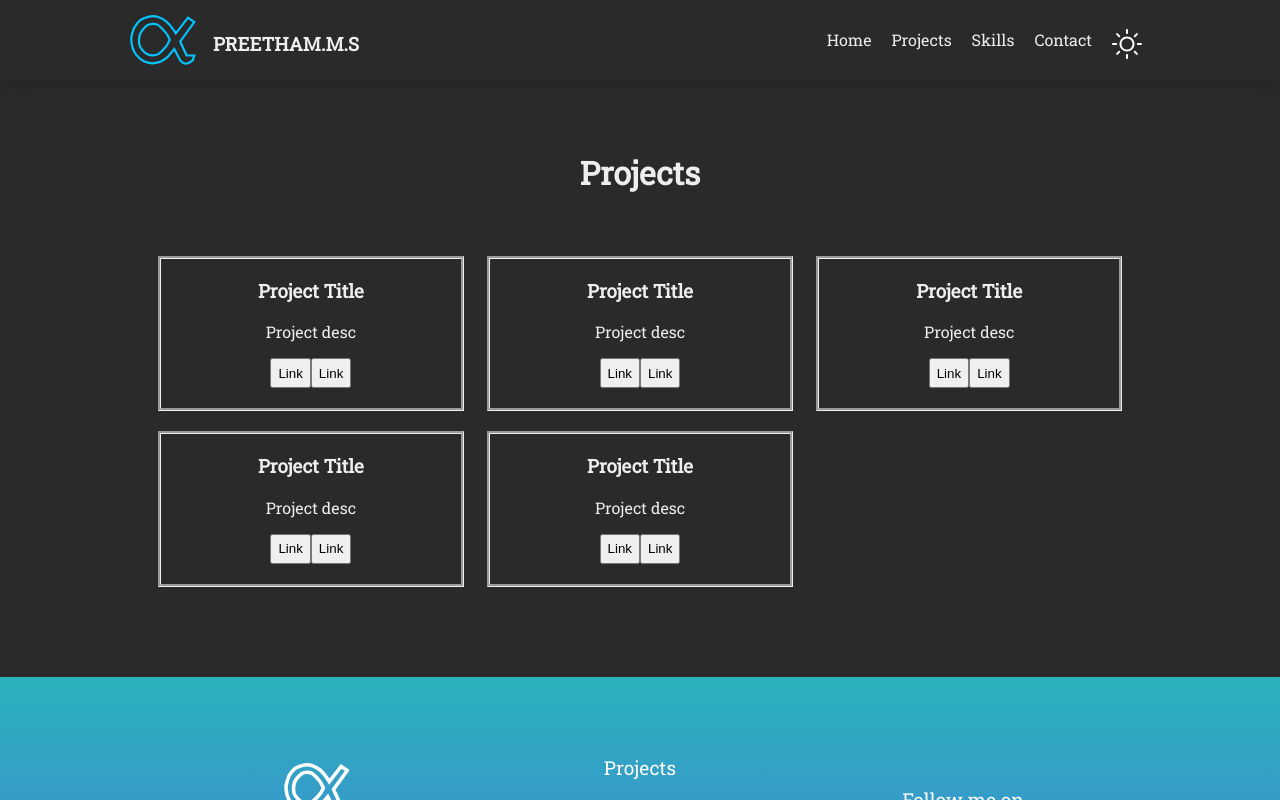
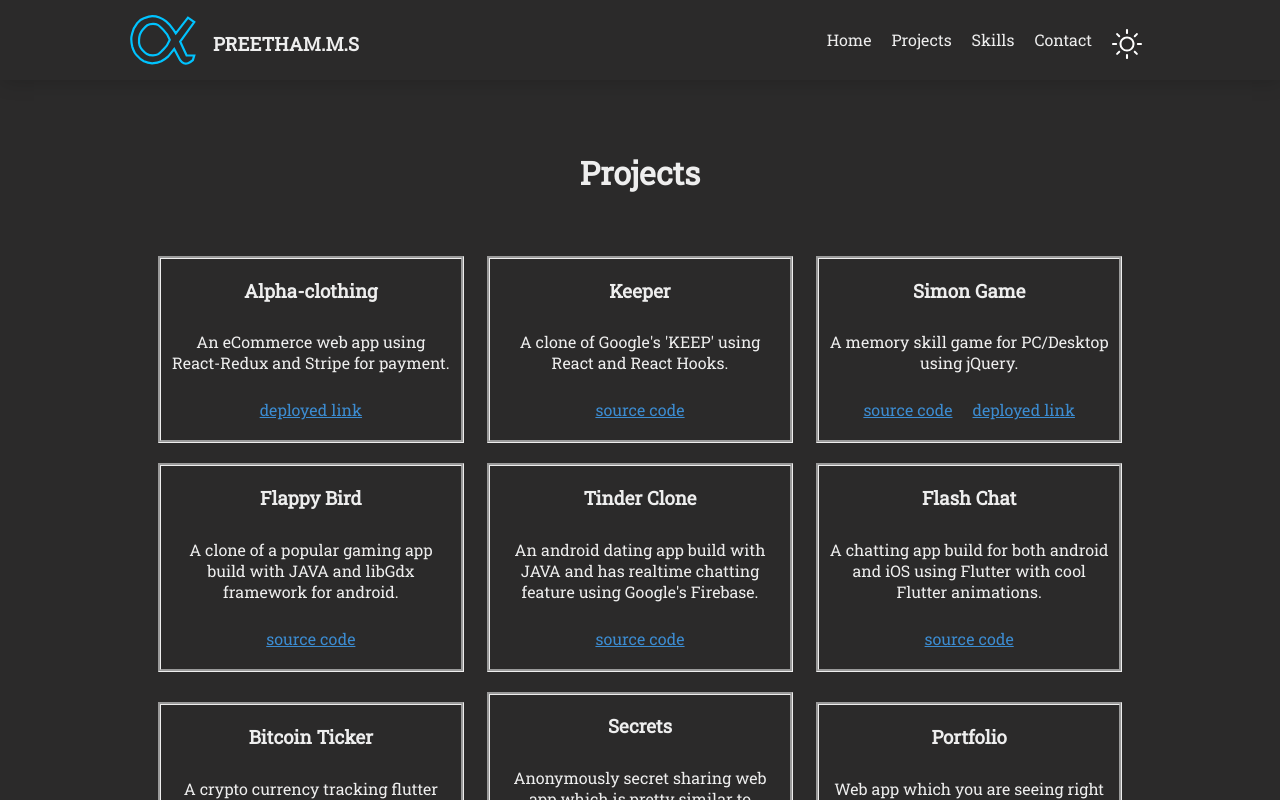
Before and after one commit to PreethamMSalpha/portfolio-v1, a React (Create React App) app: page /projects in a window 1280 px wide. Shown: the top 800 px of the page. Built offline with nearby package versions, Linux system fonts and the light colour scheme.

Commit message:
updated projects page and added projects data

```diff
--- a/src/components/projects/projects.component.jsx
+++ b/src/components/projects/projects.component.jsx
@@ -1,28 +1,56 @@
-import React from "react";
+import React, { useState } from "react";
 import "./projects.style.scss";
 
-function ProjectTile() {
+import Data from "./projects.data.jsx";
+
+function ProjectTile({ id, title, description, git, deploy }) {
   return (
     <div className="border">
-      <h3>Project Title</h3>
-      <p>Project desc</p>
-      <button>Link</button>
-      <button>Link</button>
+      <h3>{title}</h3>
+      <p>{description}</p>
+      {
+        git ? (
+
+            <a href={git}>source code</a>
+
+        ) : ""
+      }
+      {deploy ? (
+
+          <a href={deploy}>deployed link</a>
+
+      ) : " "}
     </div>
   );
 }
 
+// function ProjectTile() {
+//   return (
+//     <div className="border">
+//       <h3>Project Title</h3>
+//       <p>Project desc</p>
+//       <button>Link</button>
+//       <button>Link</button>
+//     </div>
+//   );
+// }
+
 function Projects() {
+  const [projects, setProjects] = useState(Data);
   return (
     <div className="projects">
       <div className="col-sections">
         <h1>Projects</h1>
         <div className="project-component">
-          <ProjectTile />
-          <ProjectTile />
-          <ProjectTile />
-          <ProjectTile />
-          <ProjectTile />
+          {projects.items.map(({ id, title, description, git, deploy }) => (
+            <ProjectTile
+              key={id}
+              title={title}
+              description={description}
+              git={git}
+              deploy={deploy}
+            />
+          ))}
         </div>
       </div>
     </div>
--- /dev/null
+++ b/src/components/projects/projects.data.jsx
@@ -0,0 +1,63 @@
+const projects = {
+  items: [
+    {
+      id: 1,
+      title: "Alpha-clothing",
+      description:"An eCommerce web app using React-Redux and Stripe for payment.",
+      deploy:"https://alpha-clothing-live.herokuapp.com/",
+    },
+    {
+      id: 2,
+      title: "Keeper",
+      description:"A clone of Google's 'KEEP' using React and React Hooks.",
+      git:"https://github.com/PreethamMSalpha/Keeper",
+      deploy: ""
+    },
+
+    {
+      id: 4,
+      title: "Simon Game",
+      description:"A memory skill game for PC/Desktop using jQuery.",
+      git:"https://github.com/PreethamMSalpha/Simon-Game",
+      deploy:"https://preethammsalpha.github.io/Simon-Game/"
+    },
+    {
+      id: 5,
+      title: "Flappy Bird",
+      description:"A clone of a popular gaming app build with JAVA and libGdx framework for android.",
+      git:"https://github.com/PreethamMSalpha/Flappy-Bird"
+    },
+    {
+      id: 6,
+      title: "Tinder Clone",
+      description:"An android dating app build with JAVA and has realtime chatting feature using Google's Firebase.",
+      git:"https://github.com/PreethamMSalpha/Tinder-clone"
+    },
+    {
+      id: 7,
+      title: "Flash Chat",
+      description:"A chatting app build for both android and iOS using Flutter with cool Flutter animations.",
+      git:"https://github.com/PreethamMSalpha/Flash-Chat"
+    },
+    {
+      id: 8,
+      title: "Bitcoin Ticker",
+      description:"A crypto currency tracking flutter app for both android and iOS using CoinAPI.",
+      git: "https://github.com/PreethamMSalpha/Bitcoin-Ticker"
+    },
+    {
+      id: 3,
+      title: "Secrets",
+      description:"Anonymously secret sharing web app which is pretty similar to WHISPHER app build using NodeJS, ExpressJS, Mongoose and EJS.",
+      git:"https://github.com/PreethamMSalpha/Secrets"
+    },
+    {
+      id: 9,
+      title: "Portfolio",
+      description:"Web app which you are seeing right now is build with React, SASS and Firebase.",
+      git:"https://github.com/PreethamMSalpha/portfolio-v1"
+    },
+  ],
+};
+
+export default projects;
--- a/src/components/projects/projects.style.scss
+++ b/src/components/projects/projects.style.scss
@@ -71,4 +71,15 @@
     justify-items: center;
     text-align: center;
     padding-bottom: 20px;
+
+    p {
+        padding: 10px;
+        display: flex;
+        flex-direction: row;
+        justify-items: start;
+    }
+
+    a{
+        margin: 0 10px;
+    }
 }
--- a/src/components/skills-knowledge/skills-knowledge.components.jsx
+++ b/src/components/skills-knowledge/skills-knowledge.components.jsx
@@ -57,7 +57,7 @@ function Knowledge() {
             <ImgTitle key={id} name={name} imageUrl={imageUrl} />
           ))}
         </div>
-        <h3>Databases</h3>
+        <h3>Database</h3>
         <div className="img-title-com">
           {databaseItems.map(({ id, name, imageUrl }) => (
             <ImgTitle key={id} name={name} imageUrl={imageUrl} />
--- a/src/skills.data.js
+++ b/src/skills.data.js
@@ -95,7 +95,7 @@ export const DATABASE = {
     {
       id: 1,
       name: "MongoDB",
-      imageUrl: "https://i.ibb.co/qN4z4KR/mongoDB.png",
+      imageUrl: "https://i.ibb.co/1T8rzHH/mongo.png",
     },
     {
       id: 2,
@@ -104,8 +104,8 @@ export const DATABASE = {
     },
     {
       id: 3,
-      name: "Oracle",
-      imageUrl: "https://i.ibb.co/vH36mkb/oracle.png",
+      name: "Firebase",
+      imageUrl: "https://i.ibb.co/MhYz52B/firebase.png",
     },
   ],
 };
```
